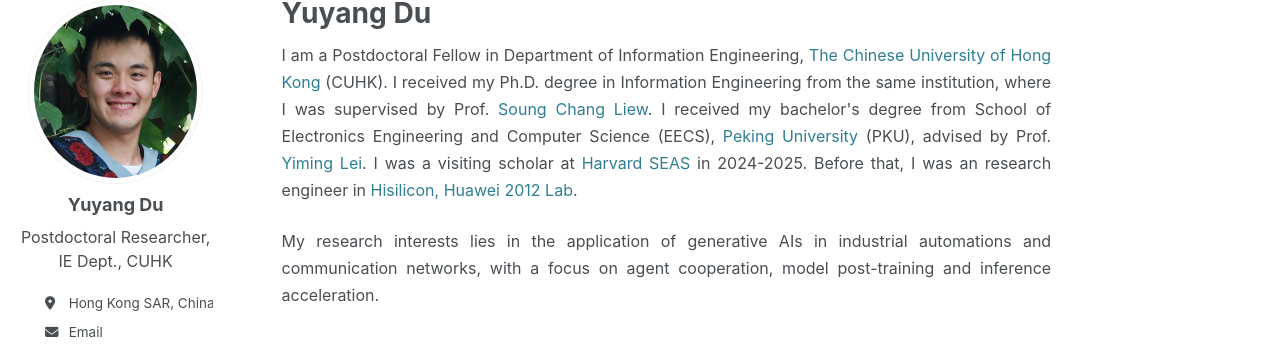
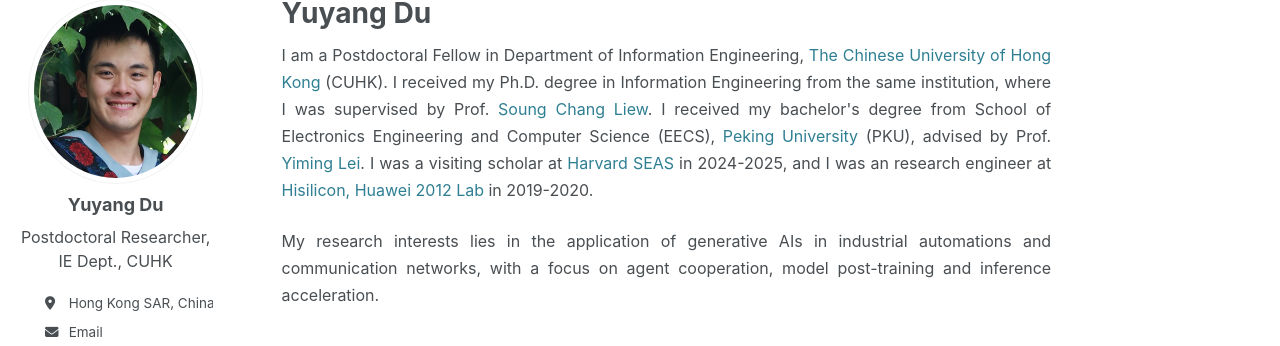
Before and after one commit to yuyangdu01/yuyangdu01.github.io, a Jekyll site: the page built from _pages/about.md, in a window 1280 px wide and 1303 px high. Shown: the part 107-453 px from the top of the window. Built offline with Jekyll 4.4.1, drawn with Linux system fonts in a browser that asks for light colours; some web fonts are replaced.

Commit message:
Update about.md

```diff
--- a/_pages/about.md
+++ b/_pages/about.md
@@ -13,7 +13,7 @@ a {
 }
 </style>
 
-<p style="text-align: justify;"><font size=3> I am a Postdoctoral Fellow in Department of Information Engineering, <a href="https://www.cuhk.edu.hk/english/index.html">The Chinese University of Hong Kong</a> (CUHK). I received my Ph.D. degree in Information Engineering from the same institution, where I was supervised by Prof. <a href="https://www.ie.cuhk.edu.hk/faculty/LIEW-Soung-Chang/">Soung Chang Liew</a>. I received my bachelor's degree from School of Electronics Engineering and Computer Science (EECS), <a href="https://www.pku.edu.cn/">Peking University</a> (PKU), advised by Prof. <a href="https://ele.pku.edu.cn/dzxxen/info/1023/1115.htm">Yiming Lei</a>. I was a visiting scholar at <a href="https://seas.harvard.edu/">Harvard SEAS</a> in 2024-2025. Before that, I was an research engineer in <a href="https://www.hisilicon.com/en">Hisilicon, Huawei 2012 Lab</a>.</font></p>
+<p style="text-align: justify;"><font size=3> I am a Postdoctoral Fellow in Department of Information Engineering, <a href="https://www.cuhk.edu.hk/english/index.html">The Chinese University of Hong Kong</a> (CUHK). I received my Ph.D. degree in Information Engineering from the same institution, where I was supervised by Prof. <a href="https://www.ie.cuhk.edu.hk/faculty/LIEW-Soung-Chang/">Soung Chang Liew</a>. I received my bachelor's degree from School of Electronics Engineering and Computer Science (EECS), <a href="https://www.pku.edu.cn/">Peking University</a> (PKU), advised by Prof. <a href="https://ele.pku.edu.cn/dzxxen/info/1023/1115.htm">Yiming Lei</a>. I was a visiting scholar at <a href="https://seas.harvard.edu/">Harvard SEAS</a> in 2024-2025, and I was an research engineer at <a href="https://www.hisilicon.com/en">Hisilicon, Huawei 2012 Lab</a> in 2019-2020.</font></p>
 
 <p style="text-align: justify;"><font size=3>My research interests lies in the application of generative AIs in industrial automations and communication networks, with a focus on agent cooperation, model post-training and inference acceleration.</font></p>
 
```
